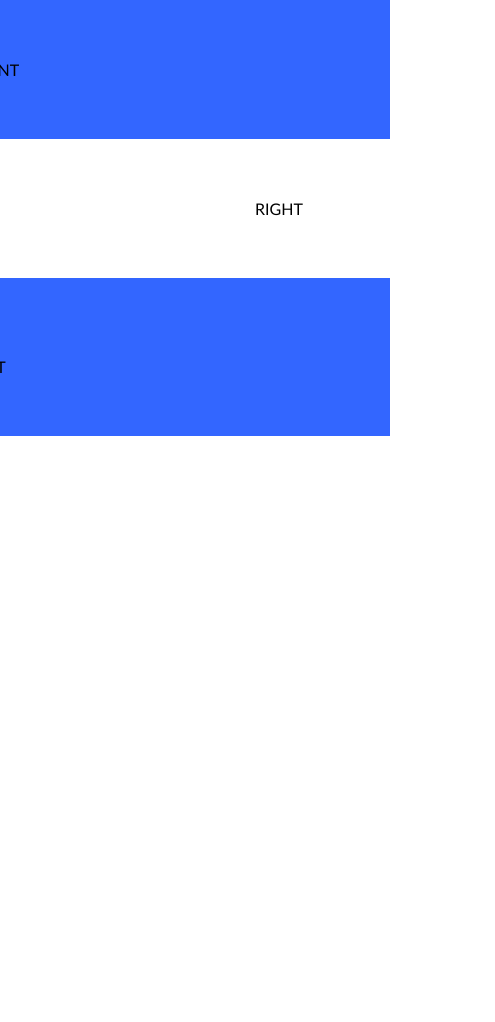
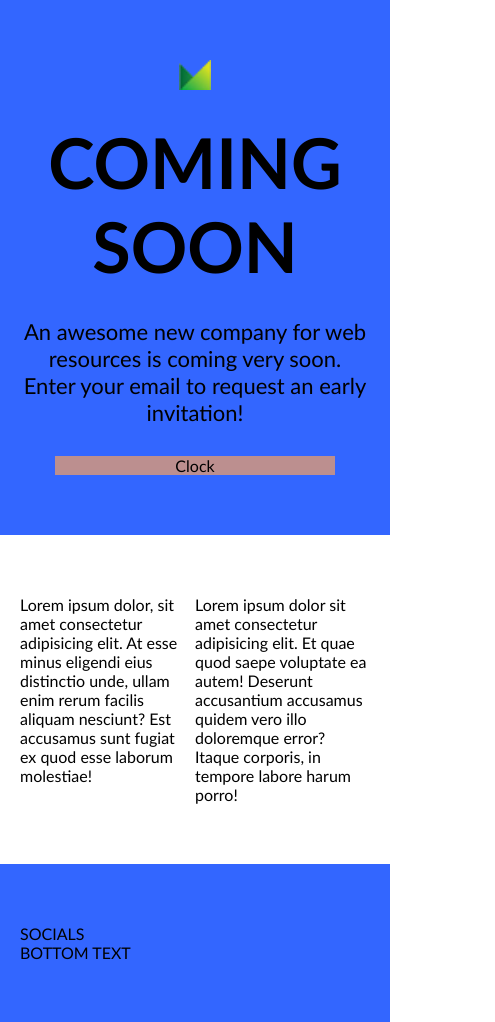
Before and after one commit to SigitaZaromskiene/11-coming-soon, a website: page index.html in a window 390 px wide. Shown: the whole page, 495 px wide, since content can reach past the window. Before the commit the page ends 844 px from the top, so only its background shows below. Drawn offline with Linux system fonts and the light colour scheme.

Commit message:
Main update

```diff
--- a/css/base/layout.css
+++ b/css/base/layout.css
@@ -23,6 +23,9 @@ body {
   display: inline-block;
   width: 1000px;
   margin-left: calc(50% - 500px);
+  display: flex;
+  justify-content: space-between;
+  gap: 60px 0;
 }
 
 .container > .short-row {
@@ -30,18 +33,7 @@ body {
   width: 600px;
   margin-left: calc(50% - 300px);
 }
-@media (max-width: 1100px) {
-  .container > .row {
-    width: 800px;
-    margin-left: calc(50% - 400px);
-  }
-}
 
-@media (max-width: 800px) {
-  .container > .row {
-    width: 600px;
-    margin-left: calc(50% - 300px);
-  }
 .container > .row > .left {
   width: 50%;
 }
@@ -49,13 +41,23 @@ body {
 .container > .row > .right {
   width: 40%;
 }
+
+@media (max-width: 1100px) {
+  .container {
+    padding-left: 20px;
+    padding-right: 20px;
+  }
+
+  .container > .row,
+  .container > .short-row {
+    width: 100%;
+    margin-left: 0;
   }
   .container > .row > .left {
-  width: 50%;
-  float: left;
+    width: 100%;
   }
 
   .container > .row > .right {
-  width: 40%;
-  float: right;
+    width: 100%;
   }
+}
--- a/css/pages/home.css
+++ b/css/pages/home.css
@@ -10,3 +10,26 @@ body {
   font-family: "Gill Sans", "Gill Sans MT", "Gill Sans", "Gill Sans MT", Calibri,
     sans-sarif;
 }
+
+.hero.short-row {
+  display: flex;
+  flex-direction: column;
+  align-items: center;
+  gap: 30px;
+  text-align: center;
+}
+.logo {
+  height: 30px;
+}
+
+.main-title {
+  font-size: 70px;
+  text-transform: uppercase;
+}
+.main-description {
+  font-size: 22px;
+}
+.clock {
+  width: 80%;
+  background-color: rosybrown;
+}
--- a/index.html
+++ b/index.html
@@ -52,12 +52,29 @@
   </head>
   <body>
     <section class="container bg-blue">
-      <div class="short-row">HERO CONTENT</div>
+      <div class="short-row hero">
+        <img class="logo" src="./img/icon.png" alt="Logo" />
+        <h1 class="main-title">Coming soon</h1>
+        <p class="main-description">
+          An awesome new company for web resources is coming very soon. Enter
+          your email to request an early invitation!
+        </p>
+        <div class="clock">Clock</div>
+      </div>
     </section>
+
     <section class="container">
       <div class="row">
-        <div class="left">LEFT</div>
-        <div class="right">RIGHT</div>
+        <div class="left">
+          Lorem ipsum dolor, sit amet consectetur adipisicing elit. At esse
+          minus eligendi eius distinctio unde, ullam enim rerum facilis aliquam
+          nesciunt? Est accusamus sunt fugiat ex quod esse laborum molestiae!
+        </div>
+        <div class="right">
+          Lorem ipsum dolor sit amet consectetur adipisicing elit. Et quae quod
+          saepe voluptate ea autem! Deserunt accusantium accusamus quidem vero
+          illo doloremque error? Itaque corporis, in tempore labore harum porro!
+        </div>
       </div>
     </section>
     <footer class="container bg-blue">
```
Lines whose indentation alone changed are shown as unchanged.
